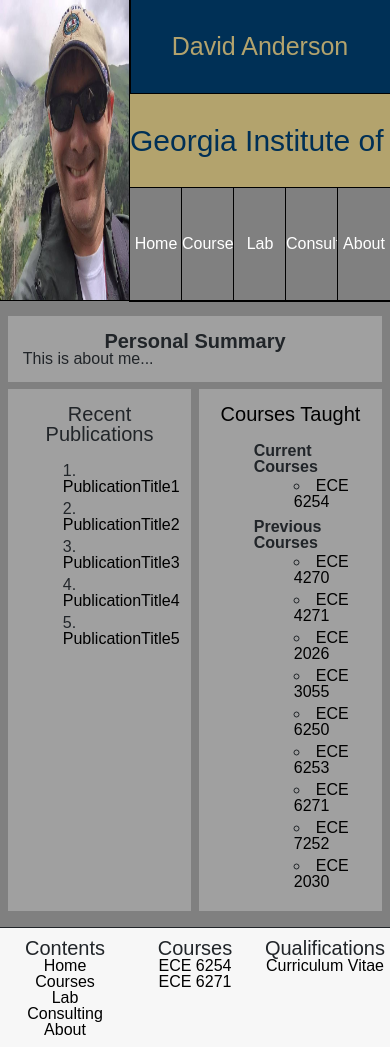
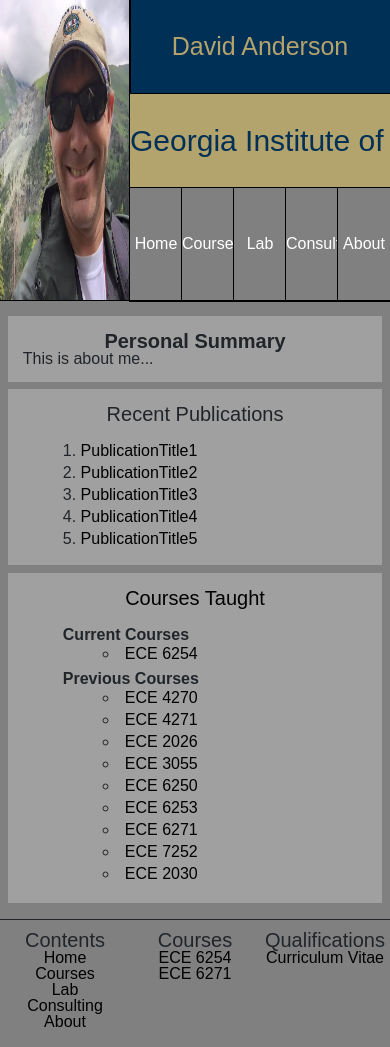
Before and after one commit to Jacoba1100254352/davidanderson.jacobdanderson.net, a Vue app in the folder front-end/: page / in a window 390 px wide. Shown: the top 1047 px of the page. Built offline with nearby package versions, Linux system fonts and the light colour scheme.

Commit message:
Basic adjustments

```diff
--- a/front-end/src/App.vue
+++ b/front-end/src/App.vue
@@ -224,9 +224,11 @@ body {
 ********************/
 
 @media only screen and (min-width: 1px) and (max-width: 960px) {
+
   :root {
     --size_adjustment: 1;
   }
+
 }
 
 /**************
@@ -446,7 +448,7 @@ footer {
   height: 7.5rem;
   width: 100%;
   /*min-width: 43.75rem;*/
-  background-color: rgb(247, 247, 247);
+  /*background-color: rgb(247, 247, 247);*/
 }
 
 footer a {
@@ -457,4 +459,12 @@ footer div {
   width: calc(100% / 3);
 }
 
+@media only screen and (min-width: 1px) and (max-width: 960px) {
+
+  article {
+    width: 100%;
+  }
+
+}
+
 </style>
```
Also changed, not shown: front-end/package.json (+5 -4 lines), 1 other file (tests, documents, lock files or other folders).
